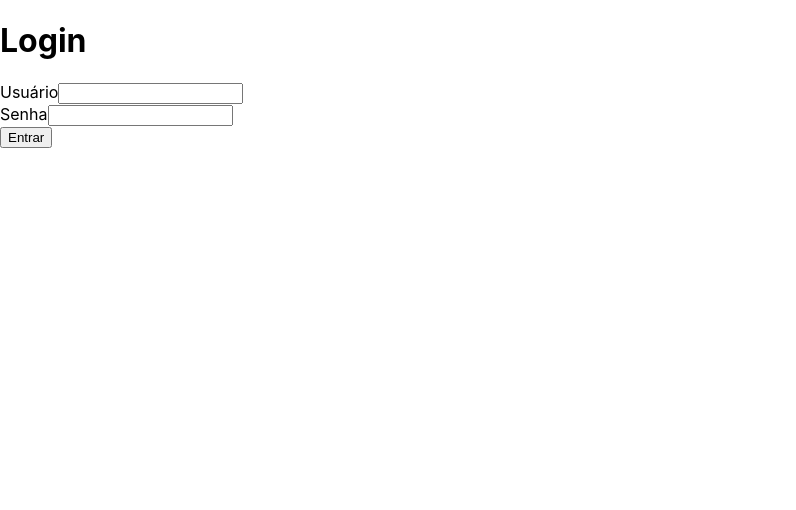
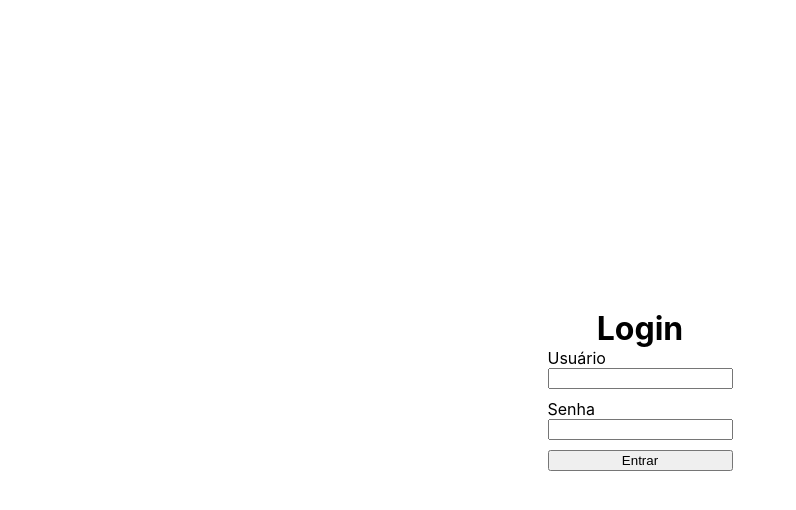
Before and after one commit to Mirajenni/zeroScienceFrontEnd, a React (Create React App) app in the folder zero-science-frontend/: page /login in a window 1280 px wide. Shown: the top 510 px of the page, without its empty margins (0-796 px from the left). Built offline with nearby package versions, Linux system fonts and the light colour scheme.

Commit message:
centralização da tela de login

```diff
--- a/zero-science-frontend/src/Login/Login.jsx
+++ b/zero-science-frontend/src/Login/Login.jsx
@@ -3,7 +3,7 @@ import "./Login.scss"
 export default class Login extends Component {
   render() {
     return (
-      <div className="content">
+      <div className="login-page-content">
         <div className="user-login">
           <h1 className="user-login__title">Login</h1>
           <form>
--- a/zero-science-frontend/src/Login/Login.scss
+++ b/zero-science-frontend/src/Login/Login.scss
@@ -0,0 +1,23 @@
+.login-page-content,
+.user-login__form-control,
+.user-login__form-control,
+.user-login,
+.user-login form {
+    display: flex;
+}
+.user-login__form-control, .user-login__form-control, .user-login, .user-login form {
+    flex-direction: column;
+    margin-bottom: 10px;
+}
+.login-page-content {
+    width: 100vw;
+    height: 100vh;
+    justify-content: center;
+    align-items: center;
+}
+.user-login {
+    align-items: center;
+}
+.user-login__title {
+    margin: 0;
+}
```
